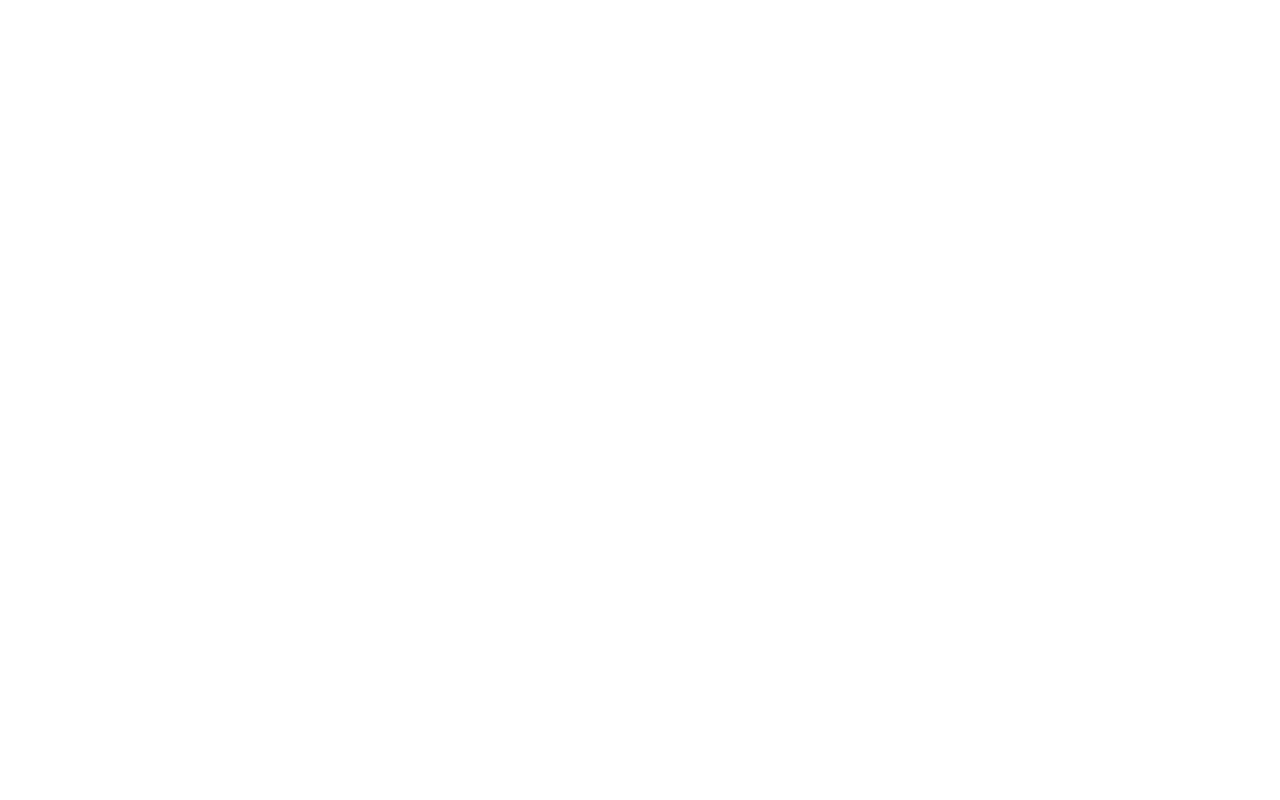
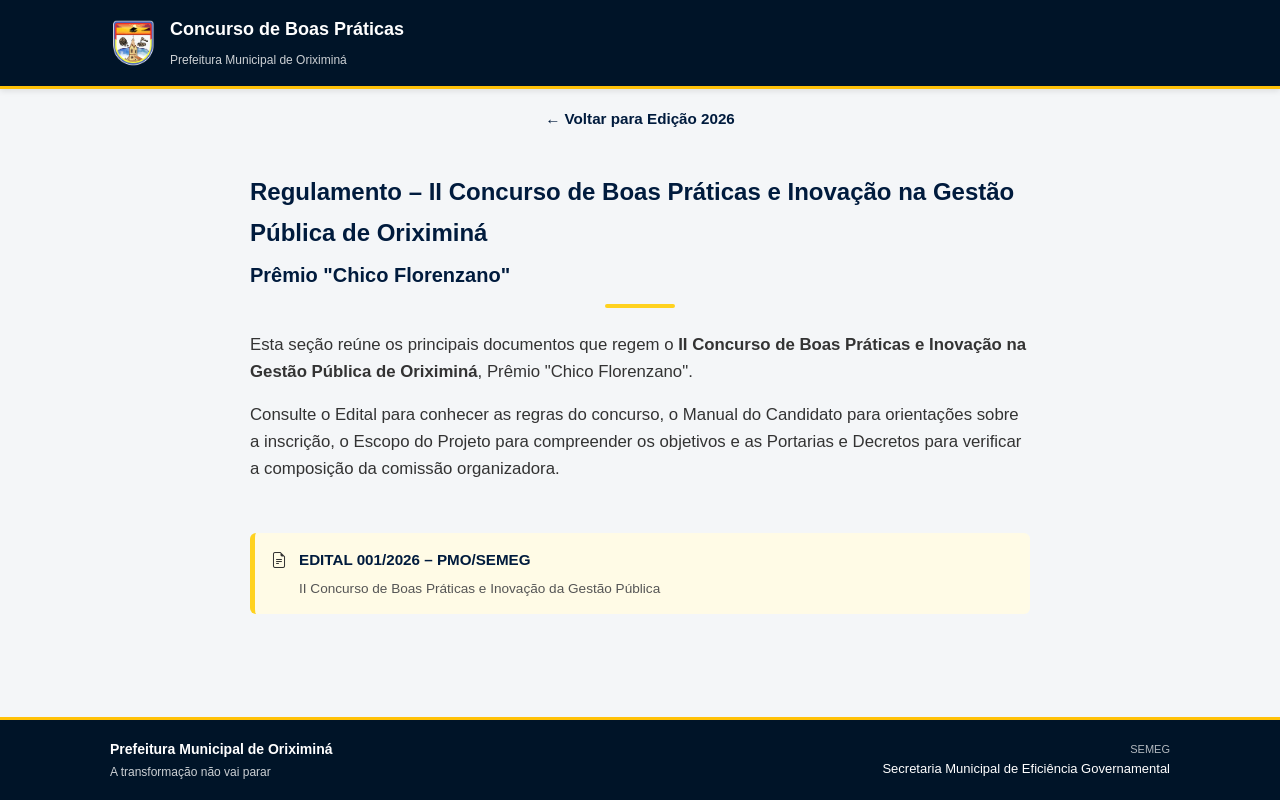
Before and after one commit to HectorCardoso53/boas-praticas-2025, a website: page boas praticas 2026/regulamento-2026.html in a window 1280 px wide. Drawn offline with nearby package versions, Linux system fonts and the light colour scheme.

Commit message:
fix: corrige caminhos dos PDFs e ativa páginas de regulamento 2025/2026
- Corrige links de regulamento-2025.html: pdf/regulamentos/ → /pdf/regulamentos_2025/
- Corrige links de acompanhamento-2025.html: pdf/acompanhamento/ → /pdf/acompanhamento_2025/
- Cria regulamento-2026.html com link do Edital 001/2026
- Ativa card de Regulamento em projetos-2026.html (era inativo)

Co-Authored-By: Claude Sonnet 4.6 <noreply@anthropic.com>

```diff
--- a/boas praticas 2026/regulamento-2026.html
+++ b/boas praticas 2026/regulamento-2026.html
@@ -0,0 +1,102 @@
+<!DOCTYPE html>
+<html lang="pt-BR">
+
+<head>
+  <meta charset="UTF-8">
+  <link rel="icon" type="image/png" href="/src/img/prefeitura_oriximina.png">
+  <title>
+    Regulamento – II Concurso de Boas Práticas e Inovação na Gestão Pública de Oriximiná
+  </title>
+  <link href="https://cdn.jsdelivr.net/npm/bootstrap-icons@1.11.3/font/bootstrap-icons.css" rel="stylesheet">
+  <link rel="stylesheet" href="/css/main.css">
+</head>
+
+<body>
+
+  <!-- HEADER INSTITUCIONAL -->
+  <header class="header-institucional">
+    <div class="header-container">
+
+      <!-- BRAND -->
+      <div class="header-brand" onclick="window.location.href='/index.html'">
+        <img src="/src/img/prefeitura_oriximina.png" alt="Prefeitura Municipal de Oriximiná">
+        <div class="brand-text">
+          <h1>Concurso de Boas Práticas</h1>
+          <span>Prefeitura Municipal de Oriximiná</span>
+        </div>
+      </div>
+
+    </div>
+  </header>
+
+  <!-- BARRA DE VOLTAR -->
+  <div class="barra-voltar">
+    <button class="btn-voltar" onclick="window.location.href='projetos-2026.html'">
+      ← Voltar para Edição 2026
+    </button>
+  </div>
+
+  <!-- BANNER DA EDIÇÃO -->
+  <div class="banner-2026"></div>
+
+  <!-- CONTEÚDO -->
+  <main class="container">
+
+    <!-- INTRODUÇÃO -->
+    <section class="texto-intro texto-left">
+      <h2>
+        Regulamento – II Concurso de Boas Práticas e Inovação na Gestão Pública de Oriximiná
+        <br>
+        <small>Prêmio "Chico Florenzano"</small>
+      </h2>
+
+      <p>
+        Esta seção reúne os principais documentos que regem o
+        <strong>II Concurso de Boas Práticas e Inovação na Gestão Pública de Oriximiná</strong>,
+        Prêmio "Chico Florenzano".
+      </p>
+
+      <p>
+        Consulte o Edital para conhecer as regras do concurso, o Manual do Candidato
+        para orientações sobre a inscrição, o Escopo do Projeto para compreender os
+        objetivos e as Portarias e Decretos para verificar a composição da comissão
+        organizadora.
+      </p>
+    </section>
+
+    <!-- LISTA DE DOCUMENTOS -->
+    <section class="lista-documentos">
+
+      <a href="https://acessoinformacao.org.br/licitacoes/arquivos/download/019eacb6-6093-7998-a93c-8c8b3f0a5b93-r2CFIz1NhLU6IqjC.pdf"
+        class="doc-item destaque" target="_blank">
+        <i class="bi bi-file-earmark-text"></i>
+        <div>
+          <strong>EDITAL 001/2026 – PMO/SEMEG</strong>
+          <span>II Concurso de Boas Práticas e Inovação da Gestão Pública</span>
+        </div>
+      </a>
+
+    </section>
+
+  </main>
+
+  <!-- FOOTER -->
+  <footer class="footer-fino">
+    <div class="footer-fino-container">
+
+      <div class="footer-info">
+        <strong>Prefeitura Municipal de Oriximiná</strong>
+        <span>A transformação não vai parar</span>
+      </div>
+
+      <div class="footer-orgao">
+        <small>SEMEG</small>
+        <span>Secretaria Municipal de Eficiência Governamental</span>
+      </div>
+
+    </div>
+  </footer>
+
+</body>
+
+</html>
```
Also changed, not shown: boas praticas 2025/acompanhamento-2025.html (+8 -8 lines), boas praticas 2025/regulamento-2025.html (+8 -8 lines), boas praticas 2026/projetos-2026.html (+2 -3 lines).
